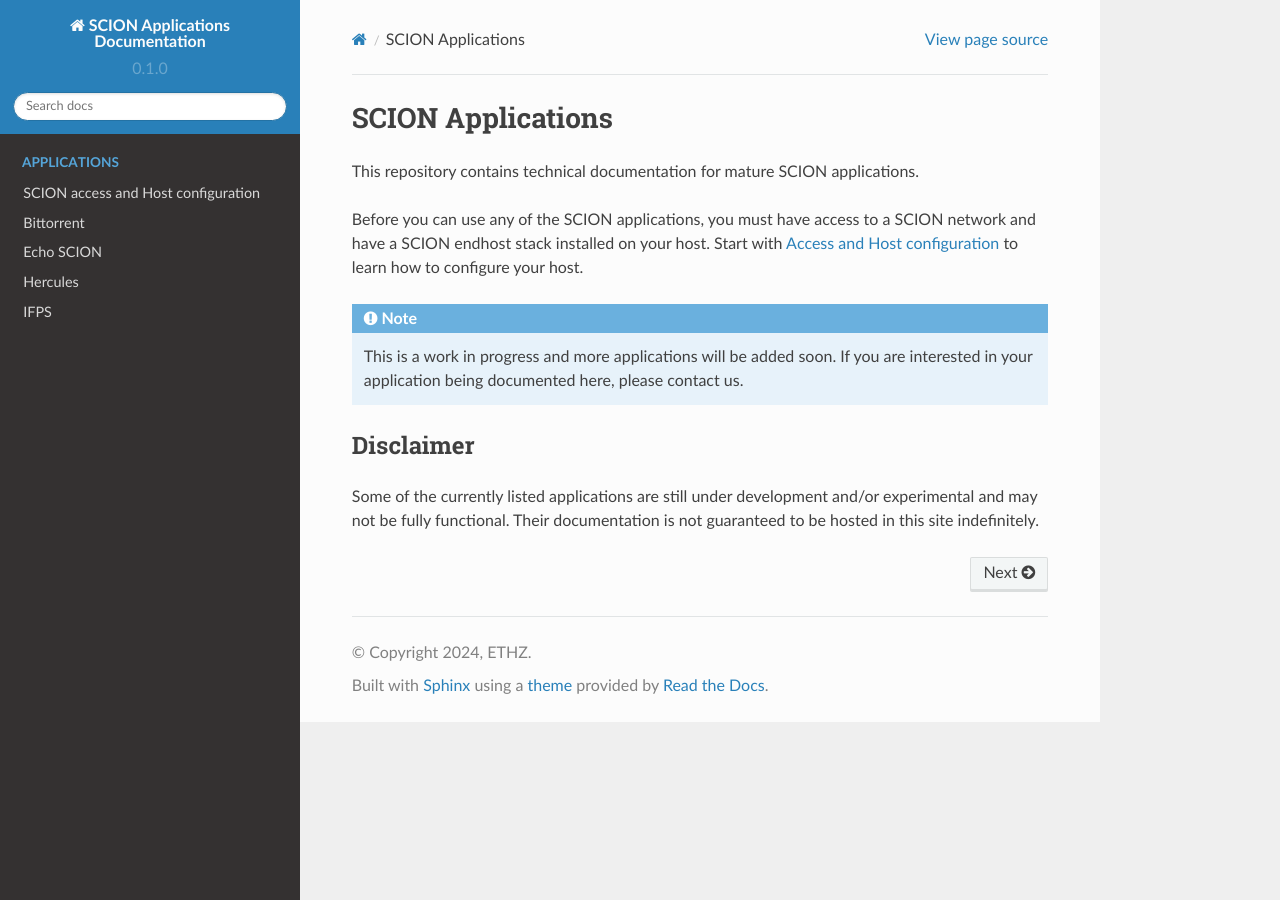
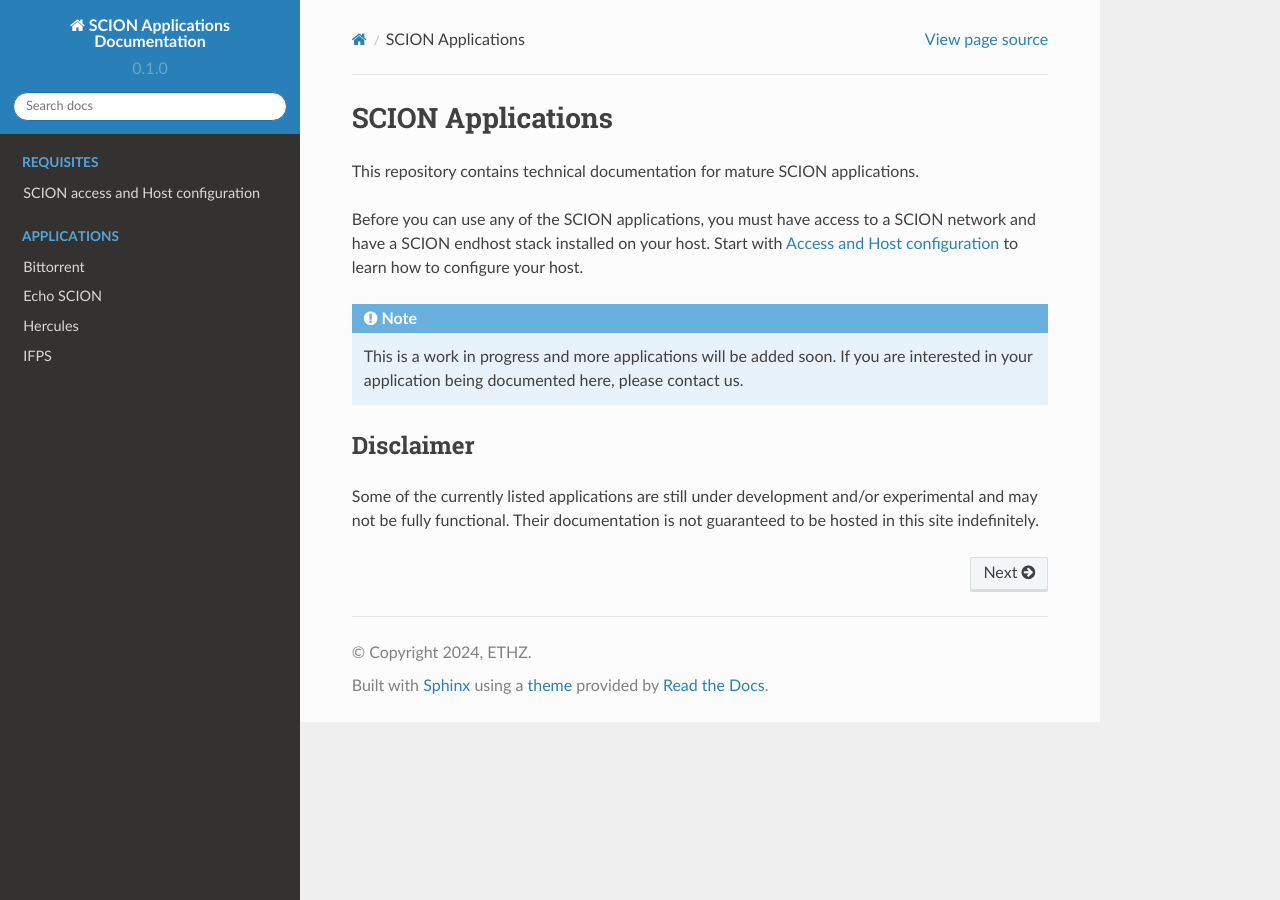
Before and after one commit to scionproto-contrib/scion-applications-docs, a Sphinx documentation site: the page built from docs/source/index.rst, in a window 1280 px wide. Built offline with Sphinx 7.4.7 and the Read the Docs theme 2.0.0, drawn with Linux system fonts in a browser that asks for light colours; pages that are not in the unit, such as notebooks, are missing from menus.

Commit message:
change index

```diff
--- a/docs/source/applications/access.rst
+++ b/docs/source/applications/access.rst
@@ -16,6 +16,7 @@ SCION production network
 The SCION production network is a global real-wordl network that provides secure and reliable communication.
 
 In order to access the SCION production network, your network provider must provide SCION connectivity for your host, e.g.:
+
 - You are a customer of an ISP that provides SCION connectivity.
 - Your university or reasearch institution is part of the SCIERA ISD (see `SCIERA docs <https://sciera.readthedocs.io/en/latest/index.html>`_) or another SCION ISD.
 
--- a/docs/source/index.rst
+++ b/docs/source/index.rst
@@ -21,10 +21,16 @@ Their documentation is not guaranteed to be hosted in this site indefinitely.
 
 .. toctree::
    :maxdepth: 1
+   :caption: Requisites
+   :hidden:
+
+   SCION access and Host configuration <applications/access>
+
+.. toctree::
+   :maxdepth: 1
    :caption: Applications
    :hidden:
 
-   SCION access and Host configuration <applications/access>
    Browser extension <applications/browser-extension>
    Bittorrent <applications/bittorrent>
    Echo SCION <applications/echoscion>
```
